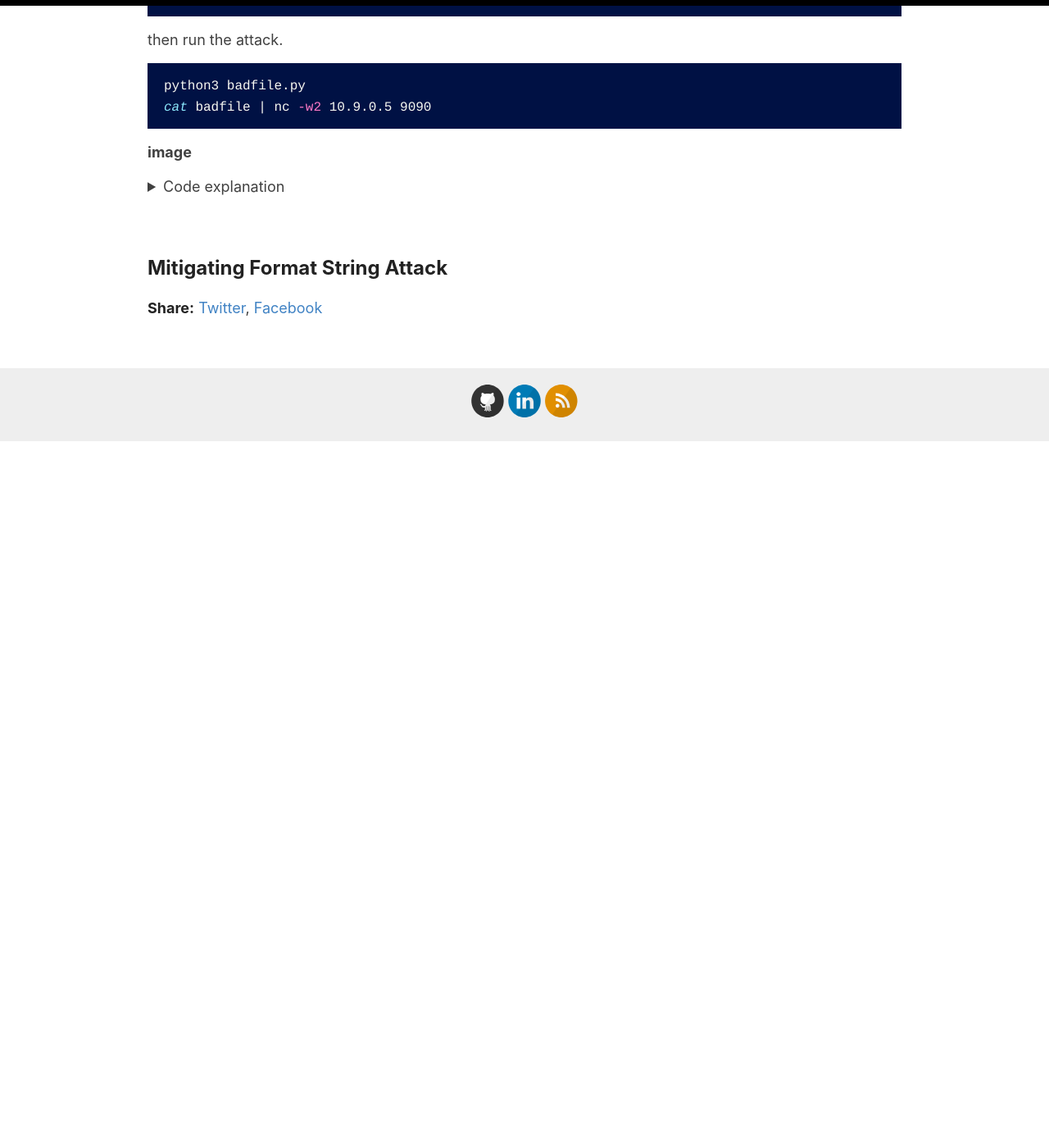
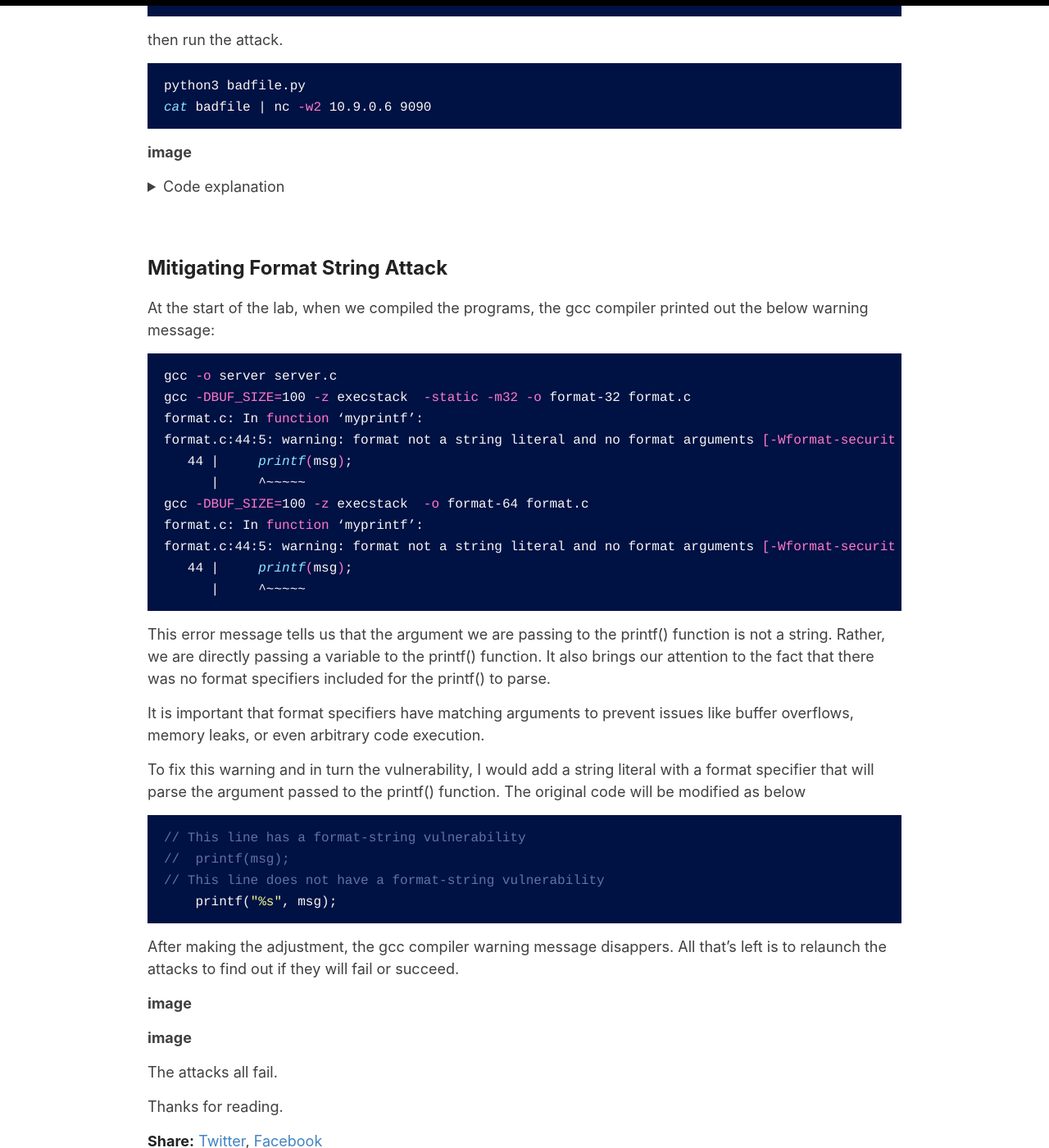
Before and after one commit to iukadike/blog, a Jekyll site: the page built from _posts/2023-09-10-format-string-attack.md, in a window 1280 px wide and 1400 px high, scrolled down 22330 px. Shown: the whole window at 82% size. Built offline with Jekyll 4.4.1, drawn with Linux system fonts in a browser that asks for light colours; comment, search, counter and statistics services are not loaded; before the commit the page ends 22868 px from its top, so only the background shows below that.

Commit message:
update content

````diff
--- a/_posts/2023-09-10-format-string-attack.md
+++ b/_posts/2023-09-10-format-string-attack.md
@@ -983,7 +983,7 @@ nc -nvl 9090
 then run the attack.
 ```bash
 python3 badfile.py
-cat badfile | nc -w2 10.9.0.5 9090
+cat badfile | nc -w2 10.9.0.6 9090
 ```
 
 **image**
@@ -1042,3 +1042,42 @@ content += (r2).to_bytes(8,byteorder='little')
 <br>
 
 ### Mitigating Format String Attack
+
+At the start of the lab, when we compiled the programs, the gcc compiler printed out the below warning message:
+
+```bash
+gcc -o server server.c
+gcc -DBUF_SIZE=100 -z execstack  -static -m32 -o format-32 format.c
+format.c: In function ‘myprintf’:
+format.c:44:5: warning: format not a string literal and no format arguments [-Wformat-security]
+   44 |     printf(msg);
+      |     ^~~~~~
+gcc -DBUF_SIZE=100 -z execstack  -o format-64 format.c
+format.c: In function ‘myprintf’:
+format.c:44:5: warning: format not a string literal and no format arguments [-Wformat-security]
+   44 |     printf(msg);
+      |     ^~~~~~
+```
+
+This error message tells us that the argument we are passing to the printf() function is not a string. Rather, we are directly passing a variable to the printf() function. It also brings our attention to the fact that there was no format specifiers included for the printf() to parse.
+
+It is important that format specifiers have matching arguments to prevent issues like buffer overflows, memory leaks, or even arbitrary code execution.
+
+To fix this warning and in turn the vulnerability, I would add a string literal with a format specifier that will parse the argument passed to the printf() function. The original code will be modified as below
+
+```c
+// This line has a format-string vulnerability
+//  printf(msg);
+// This line does not have a format-string vulnerability
+    printf("%s", msg);
+```
+
+After making the adjustment, the gcc compiler warning message disappers. All that's left is to relaunch the attacks to find out if they will fail or succeed.
+
+**image**
+
+**image**
+
+The attacks all fail.
+
+Thanks for reading.
````
